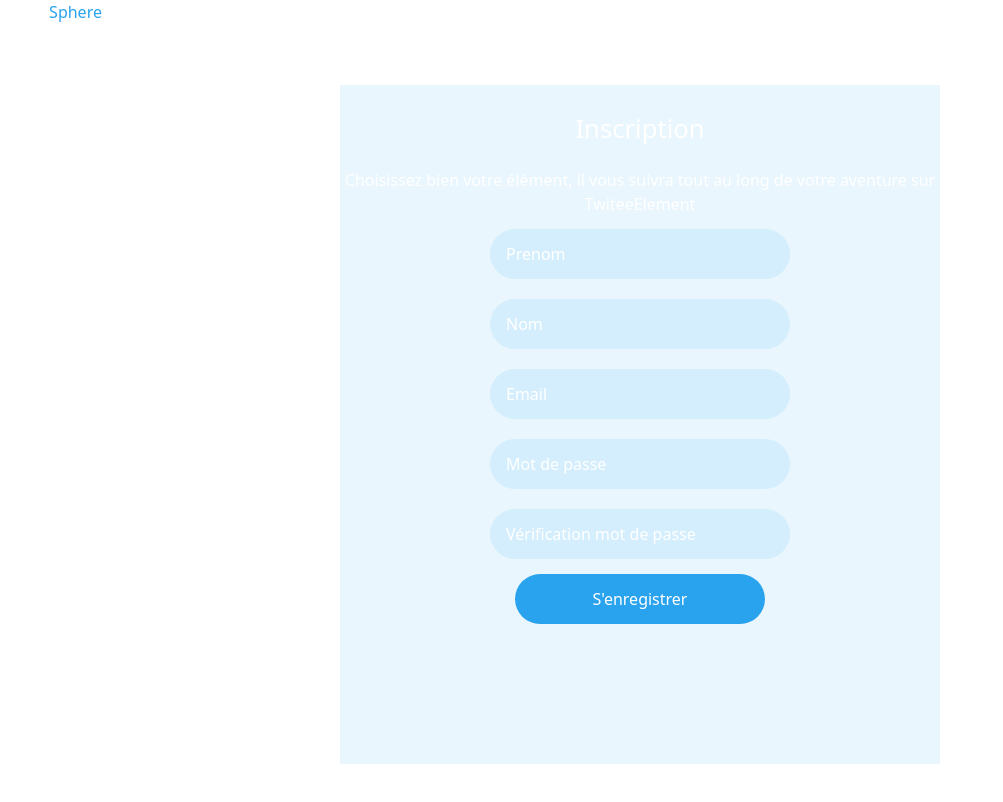
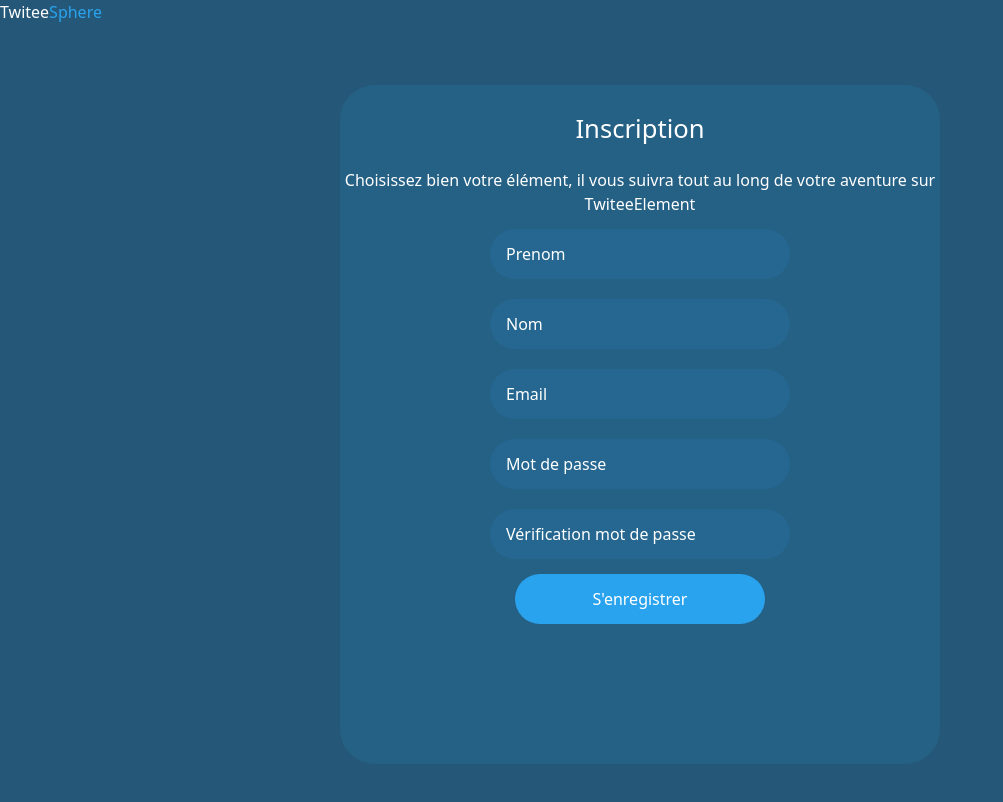
Before and after one commit to Ulthane/twitee-sphere, a React (Vite) app in the folder TWITEE-SPHERE/: page /RegisterPage in a window 1280 px wide. Shown: the top 802 px of the page, without its empty margins (0-1003 px from the left). Built offline with nearby package versions, Linux system fonts and the light colour scheme.

Commit message:
Modification du css de registerPage

```diff
--- a/TWITEE-SPHERE/src/pages/registerPage/register.css
+++ b/TWITEE-SPHERE/src/pages/registerPage/register.css
@@ -1,3 +1,7 @@
+body {
+  background-color: rgba(37, 88, 120, 1);
+}
+
 /* style de la classe du container avec tailwind*/
 .containerFormRegister {
   @apply flex justify-center items-center min-h-screen;
@@ -7,11 +11,12 @@
 .formRegister {
   position: relative;
   background-color: rgba(42, 163, 239, 0.1);
+  border-radius: 35px;
 }
 
 /* style du formulaire de la page avec tailwind */
 .formRegister {
-  @apply flex justify-center flex-col items-center w-[600px] h-[679px] ;
+  @apply flex justify-center flex-col items-center w-[600px] h-[679px];
 }
 
 /* container des infos concernant le formulaire inscription*/
@@ -32,7 +37,7 @@
 
 /* paragraphe des infos du formulaire */
 .containerInfoForm p {
-  @apply mt-[20px]
+  @apply mt-[20px];
 }
 
 /* ajout du style spécifique pour les inputs sur la page d'inscription */
@@ -42,6 +47,6 @@
 
 /* ajout du style spécifique du bouton sur la page inscription */
 
-.buttonRegister{
-    @apply m-[15px]
+.buttonRegister {
+  @apply m-[15px];
 }
```
